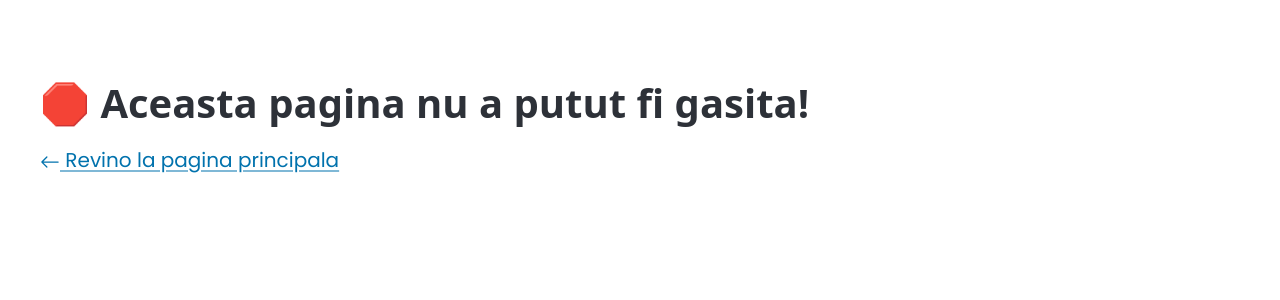
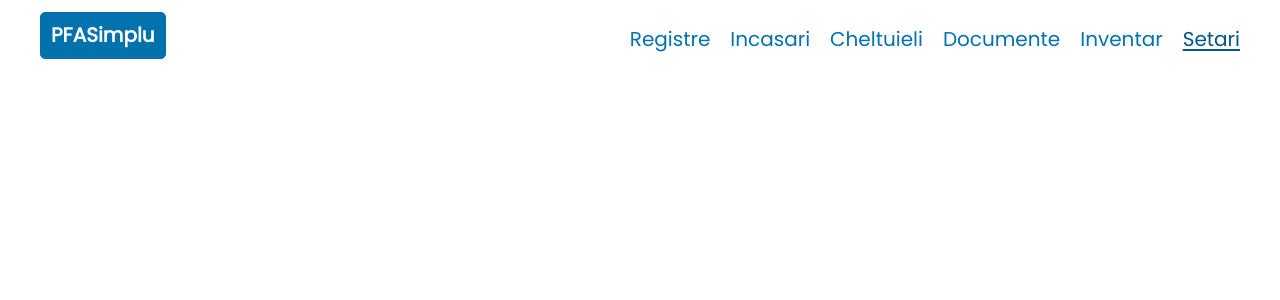
Before and after one commit to ClimenteA/pfasimplu-v2, a React (Vite) app in the folder ui/: page /setari in a window 1280 px wide. Shown: the top 300 px of the page. Built offline with nearby package versions, Linux system fonts and the light colour scheme.

Commit message:
feat: show active link

```diff
--- a/ui/src/components/NabBar.tsx
+++ b/ui/src/components/NabBar.tsx
@@ -1,33 +1,75 @@
-import { Link } from "react-router-dom";
+import { NavLink } from "react-router-dom";
 
 export function NavBar() {
   return (
     <nav>
       <ul>
         <li>
-          <Link to={`/`} role="button">
+          <NavLink to={`/`} role="button">
             <strong>PFASimplu</strong>
-          </Link>
+          </NavLink>
         </li>
       </ul>
       <ul>
         <li>
-          <Link to={`/registre`}>Registre</Link>
+          <NavLink
+            to={`/registre`}
+            className={({ isActive, isPending }) =>
+              isPending ? "secondary" : isActive ? "underline" : ""
+            }
+          >
+            Registre
+          </NavLink>
         </li>
         <li>
-          <Link to={`/incasari`}>Incasari</Link>
+          <NavLink
+            to={`/incasari`}
+            className={({ isActive, isPending }) =>
+              isPending ? "secondary" : isActive ? "underline" : ""
+            }
+          >
+            Incasari
+          </NavLink>
         </li>
         <li>
-          <Link to={`/cheltuieli`}>Cheltuieli</Link>
+          <NavLink
+            to={`/cheltuieli`}
+            className={({ isActive, isPending }) =>
+              isPending ? "secondary" : isActive ? "underline" : ""
+            }
+          >
+            Cheltuieli
+          </NavLink>
         </li>
         <li>
-          <Link to={`/documente`}>Documente</Link>
+          <NavLink
+            to={`/documente`}
+            className={({ isActive, isPending }) =>
+              isPending ? "secondary" : isActive ? "underline" : ""
+            }
+          >
+            Documente
+          </NavLink>
         </li>
         <li>
-          <Link to={`/inventar`}>Inventar</Link>
+          <NavLink
+            to={`/inventar`}
+            className={({ isActive, isPending }) =>
+              isPending ? "secondary" : isActive ? "underline" : ""
+            }
+          >
+            Inventar
+          </NavLink>
         </li>
         <li>
-          <Link to={`/setari`}>Setari</Link>
+          <NavLink
+            to={`/setari`}
+            className={({ isActive, isPending }) =>
+              isPending ? "secondary" : isActive ? "underline" : ""
+            }
+          >
+            Setari
+          </NavLink>
         </li>
       </ul>
     </nav>
--- a/ui/src/index.css
+++ b/ui/src/index.css
@@ -1,3 +1,7 @@
 body {
   font-family: "Poppins";
 }
+
+.underline {
+  text-decoration: underline !important;
+}
--- /dev/null
+++ b/ui/src/pages/Setari.tsx
@@ -0,0 +1,7 @@
+export function Setari() {
+  return (
+    <main>
+
+    </main>
+  );
+}
```
Also changed, not shown: ui/src/main.tsx (+22 -19 lines).
